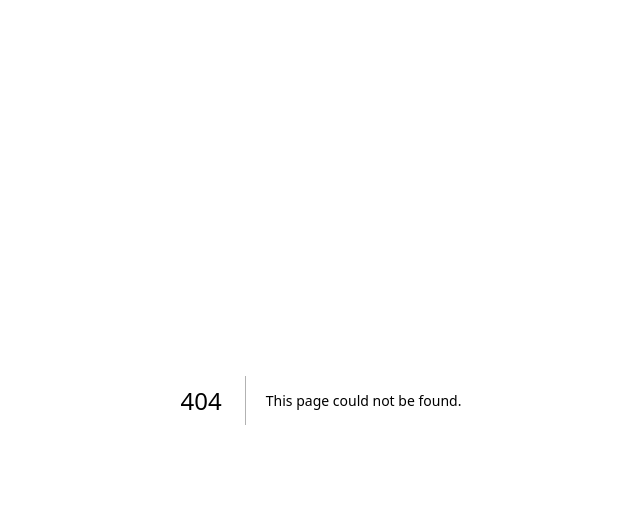
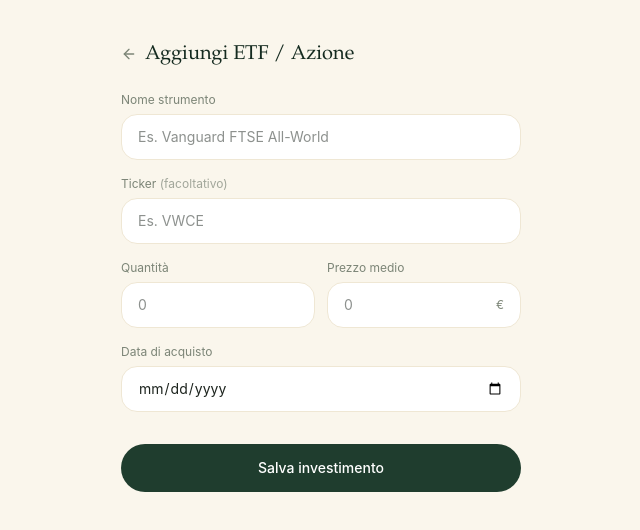
Before and after one commit to simonetarozzi14-oss/Patrimonio-ai-, a Next.js app: page /aggiungi/etf-azione in a window 1280 px wide. Before the commit this address had no page. Shown: the top 530 px of the page, without its empty margins (319-959 px from the left). Built offline with nearby package versions, Linux system fonts and the light colour scheme.

Commit message:
Add files via upload

```diff
--- /dev/null
+++ b/src/app/aggiungi/etf-azione/page.tsx
@@ -0,0 +1,179 @@
+"use client";
+
+import Link from "next/link";
+import { useState } from "react";
+import { ArrowLeft, Check } from "lucide-react";
+
+type FormEtfAzione = {
+  nomeStrumento: string;
+  ticker: string;
+  quantita: string;
+  prezzoMedio: string;
+  dataAcquisto: string;
+};
+
+const FORM_VUOTO: FormEtfAzione = {
+  nomeStrumento: "",
+  ticker: "",
+  quantita: "",
+  prezzoMedio: "",
+  dataAcquisto: "",
+};
+
+/**
+ * Schermata "Aggiungi ETF / Azione". Per ora il salvataggio è un
+ * placeholder: nessun dato viene persistito, si mostra solo una conferma
+ * visiva — pronta per essere collegata a una vera scrittura in futuro.
+ */
+export default function AggiungiEtfAzionePage() {
+  const [form, setForm] = useState<FormEtfAzione>(FORM_VUOTO);
+  const [salvato, setSalvato] = useState(false);
+
+  function aggiornaCampo<K extends keyof FormEtfAzione>(
+    campo: K,
+    valore: FormEtfAzione[K]
+  ) {
+    setForm((attuale) => ({ ...attuale, [campo]: valore }));
+    setSalvato(false);
+  }
+
+  function handleSalva() {
+    // TODO: quando ci sarà una scrittura reale, sostituire con la chiamata
+    // che salva l'investimento (nome, ticker, quantità, prezzo, data).
+    setSalvato(true);
+    setForm(FORM_VUOTO);
+    setTimeout(() => setSalvato(false), 3000);
+  }
+
+  const classeCampo =
+    "w-full rounded-2xl border border-[var(--color-cream-dark)] bg-white px-4 py-3 text-sm text-[var(--color-ink)] " +
+    "outline-none transition-colors focus:border-[var(--color-gold)]";
+
+  return (
+    <div className="min-h-screen bg-cream">
+      <main className="mx-auto max-w-md px-5 sm:px-6 py-8 sm:py-10 pb-16">
+        <header>
+          <Link
+            href="/aggiungi"
+            className="flex items-center gap-2 text-sm text-[var(--color-muted)] hover:text-[var(--color-forest-dark)] transition-colors w-fit"
+          >
+            <ArrowLeft className="h-4 w-4" strokeWidth={2} />
+            <span className="font-display text-xl text-[var(--color-forest-dark)]">
+              Aggiungi ETF / Azione
+            </span>
+          </Link>
+        </header>
+
+        <form
+          onSubmit={(e) => {
+            e.preventDefault();
+            handleSalva();
+          }}
+          className="mt-6 flex flex-col gap-4"
+        >
+          <label className="flex flex-col gap-1.5">
+            <span className="text-xs text-[var(--color-muted)]">
+              Nome strumento
+            </span>
+            <input
+              type="text"
+              placeholder="Es. Vanguard FTSE All-World"
+              value={form.nomeStrumento}
+              onChange={(e) =>
+                aggiornaCampo("nomeStrumento", e.target.value)
+              }
+              className={classeCampo}
+            />
+          </label>
+
+          <label className="flex flex-col gap-1.5">
+            <span className="text-xs text-[var(--color-muted)]">
+              Ticker <span className="text-[var(--color-muted)]/70">(facoltativo)</span>
+            </span>
+            <input
+              type="text"
+              placeholder="Es. VWCE"
+              value={form.ticker}
+              onChange={(e) => aggiornaCampo("ticker", e.target.value)}
+              className={classeCampo}
+            />
+          </label>
+
+          <div className="grid grid-cols-2 gap-3">
+            <label className="flex flex-col gap-1.5">
+              <span className="text-xs text-[var(--color-muted)]">
+                Quantità
+              </span>
+              <input
+                type="number"
+                inputMode="decimal"
+                min={0}
+                step="any"
+                placeholder="0"
+                value={form.quantita}
+                onChange={(e) => aggiornaCampo("quantita", e.target.value)}
+                className={classeCampo}
+              />
+            </label>
+
+            <label className="flex flex-col gap-1.5">
+              <span className="text-xs text-[var(--color-muted)]">
+                Prezzo medio
+              </span>
+              <div className="flex items-center rounded-2xl border border-[var(--color-cream-dark)] bg-white pr-4 focus-within:border-[var(--color-gold)]">
+                <input
+                  type="number"
+                  inputMode="decimal"
+                  min={0}
+                  step="any"
+                  placeholder="0"
+                  value={form.prezzoMedio}
+                  onChange={(e) =>
+                    aggiornaCampo("prezzoMedio", e.target.value)
+                  }
+                  className="w-full rounded-2xl bg-transparent px-4 py-3 text-sm text-[var(--color-ink)] outline-none"
+                />
+                <span className="text-xs text-[var(--color-muted)] shrink-0">
+                  €
+                </span>
+              </div>
+            </label>
+          </div>
+
+          <label className="flex flex-col gap-1.5">
+            <span className="text-xs text-[var(--color-muted)]">
+              Data di acquisto
+            </span>
+            <input
+              type="date"
+              value={form.dataAcquisto}
+              onChange={(e) => aggiornaCampo("dataAcquisto", e.target.value)}
+              className={classeCampo}
+            />
+          </label>
+
+          <button
+            type="submit"
+            className="mt-4 w-full rounded-full bg-[var(--color-forest)] py-3.5 text-sm font-medium text-white
+                       transition-colors hover:bg-[var(--color-forest-dark)]
+                       focus-visible:outline-none focus-visible:ring-2 focus-visible:ring-[var(--color-gold)]
+                       focus-visible:ring-offset-2 focus-visible:ring-offset-[var(--color-cream)]"
+          >
+            Salva investimento
+          </button>
+        </form>
+
+        {salvato && (
+          <div
+            role="status"
+            className="fixed bottom-8 left-1/2 -translate-x-1/2 flex items-center gap-2 rounded-full
+                       bg-[var(--color-forest-dark)] px-4 py-2.5 text-xs text-white shadow-lg z-50"
+          >
+            <Check className="h-3.5 w-3.5" strokeWidth={2.5} />
+            Investimento salvato (placeholder)
+          </div>
+        )}
+      </main>
+    </div>
+  );
+}
--- a/src/app/aggiungi/page.tsx
+++ b/src/app/aggiungi/page.tsx
@@ -1,20 +1,101 @@
-import { Plus } from "lucide-react";
+"use client";
+
+import Link from "next/link";
+import { useState } from "react";
+import { ChevronRight } from "lucide-react";
 import { BottomNav } from "@/components/bottom-nav";
+import { opzioniAggiungi } from "@/lib/mock-data";
 
 export default function AggiungiPage() {
+  const [messaggioTemporaneo, setMessaggioTemporaneo] = useState<
+    string | null
+  >(null);
+
+  function handleOpzioneNonAncoraDisponibile(etichetta: string) {
+    setMessaggioTemporaneo(`${etichetta}: presto disponibile`);
+    setTimeout(() => setMessaggioTemporaneo(null), 2000);
+  }
+
   return (
     <div className="min-h-screen bg-cream">
-      <main className="mx-auto flex min-h-screen max-w-md flex-col items-center justify-center px-6 pb-24 text-center">
-        <span className="flex h-16 w-16 items-center justify-center rounded-full bg-[var(--color-forest-mist)] text-[var(--color-forest)]">
-          <Plus className="h-7 w-7" strokeWidth={2} />
-        </span>
-        <h1 className="font-display text-2xl text-[var(--color-forest-dark)] mt-5">
-          Aggiungi
-        </h1>
-        <p className="mt-2 text-sm text-[var(--color-muted)] max-w-xs">
-          Presto da qui potrai importare uno screenshot, aggiungere un ETF,
-          liquidità, un fondo pensione o inserire un dato manualmente.
-        </p>
+      <main className="mx-auto max-w-md px-5 sm:px-6 py-8 sm:py-10 pb-28">
+        <header>
+          <h1 className="font-display text-2xl text-[var(--color-forest-dark)]">
+            Cosa vuoi aggiungere?
+          </h1>
+          <p className="mt-1.5 text-sm text-[var(--color-muted)]">
+            Scegli come registrare un nuovo elemento del tuo patrimonio.
+          </p>
+        </header>
+
+        <div className="mt-6 flex flex-col gap-3">
+          {opzioniAggiungi.map((opzione) => {
+            const attiva = Boolean(opzione.href);
+
+            const contenuto = (
+              <>
+                <span className="flex h-11 w-11 shrink-0 items-center justify-center rounded-full bg-[var(--color-forest-mist)] text-xl">
+                  <span aria-hidden="true">{opzione.emoji}</span>
+                </span>
+                <span className="flex-1 text-sm font-medium text-[var(--color-ink)]">
+                  {opzione.etichetta}
+                </span>
+                {attiva ? (
+                  <ChevronRight
+                    className="h-4 w-4 text-[var(--color-muted)]"
+                    strokeWidth={2}
+                    aria-hidden="true"
+                  />
+                ) : (
+                  <span className="text-[11px] text-[var(--color-muted)] shrink-0">
+                    Presto disponibile
+                  </span>
+                )}
+              </>
+            );
+
+            const classiComuni =
+              "group flex w-full items-center gap-3.5 rounded-2xl border border-[var(--color-cream-dark)]/80 bg-white " +
+              "px-4 py-3.5 text-left shadow-[0_1px_2px_rgba(31,61,46,0.03)] transition-all duration-300 ease-out " +
+              "hover:-translate-y-0.5 hover:shadow-[0_10px_24px_-12px_rgba(31,61,46,0.18)] " +
+              "focus-visible:outline-none focus-visible:ring-2 focus-visible:ring-[var(--color-gold)] focus-visible:ring-offset-2 focus-visible:ring-offset-[var(--color-cream)]";
+
+            if (opzione.href) {
+              return (
+                <Link
+                  key={opzione.id}
+                  href={opzione.href}
+                  className={classiComuni}
+                >
+                  {contenuto}
+                </Link>
+              );
+            }
+
+            return (
+              <button
+                key={opzione.id}
+                type="button"
+                onClick={() =>
+                  handleOpzioneNonAncoraDisponibile(opzione.etichetta)
+                }
+                className={`${classiComuni} cursor-default opacity-90`}
+              >
+                {contenuto}
+              </button>
+            );
+          })}
+        </div>
+
+        {messaggioTemporaneo && (
+          <div
+            role="status"
+            className="fixed bottom-24 left-1/2 -translate-x-1/2 rounded-full bg-[var(--color-forest-dark)]
+                       px-4 py-2 text-xs text-white shadow-lg transition-opacity duration-300 z-50"
+          >
+            {messaggioTemporaneo}
+          </div>
+        )}
       </main>
 
       <BottomNav />
--- a/src/lib/mock-data.ts
+++ b/src/lib/mock-data.ts
@@ -394,3 +394,26 @@ export const navigazione: VoceNavigazione[] = [
   { id: "aggiungi", etichetta: "Aggiungi", href: "/aggiungi" },
   { id: "profilo", etichetta: "Profilo", href: "/profilo" },
 ];
+
+// --- Opzioni della pagina "Aggiungi" ---
+// Solo "ETF / Azione" porta a una schermata reale per ora; le altre sono
+// visibili ma ancora in preparazione (href assente = non ancora attiva).
+export type OpzioneAggiungi = {
+  id: string;
+  etichetta: string;
+  emoji: string;
+  href?: string;
+};
+
+export const opzioniAggiungi: OpzioneAggiungi[] = [
+  { id: "screenshot", etichetta: "Importa screenshot", emoji: "📷" },
+  {
+    id: "etf-azione",
+    etichetta: "ETF / Azione",
+    emoji: "📈",
+    href: "/aggiungi/etf-azione",
+  },
+  { id: "liquidita", etichetta: "Liquidità", emoji: "💶" },
+  { id: "fondo-pensione", etichetta: "Fondo pensione", emoji: "🏦" },
+  { id: "manuale", etichetta: "Inserimento manuale", emoji: "📝" },
+];
```
